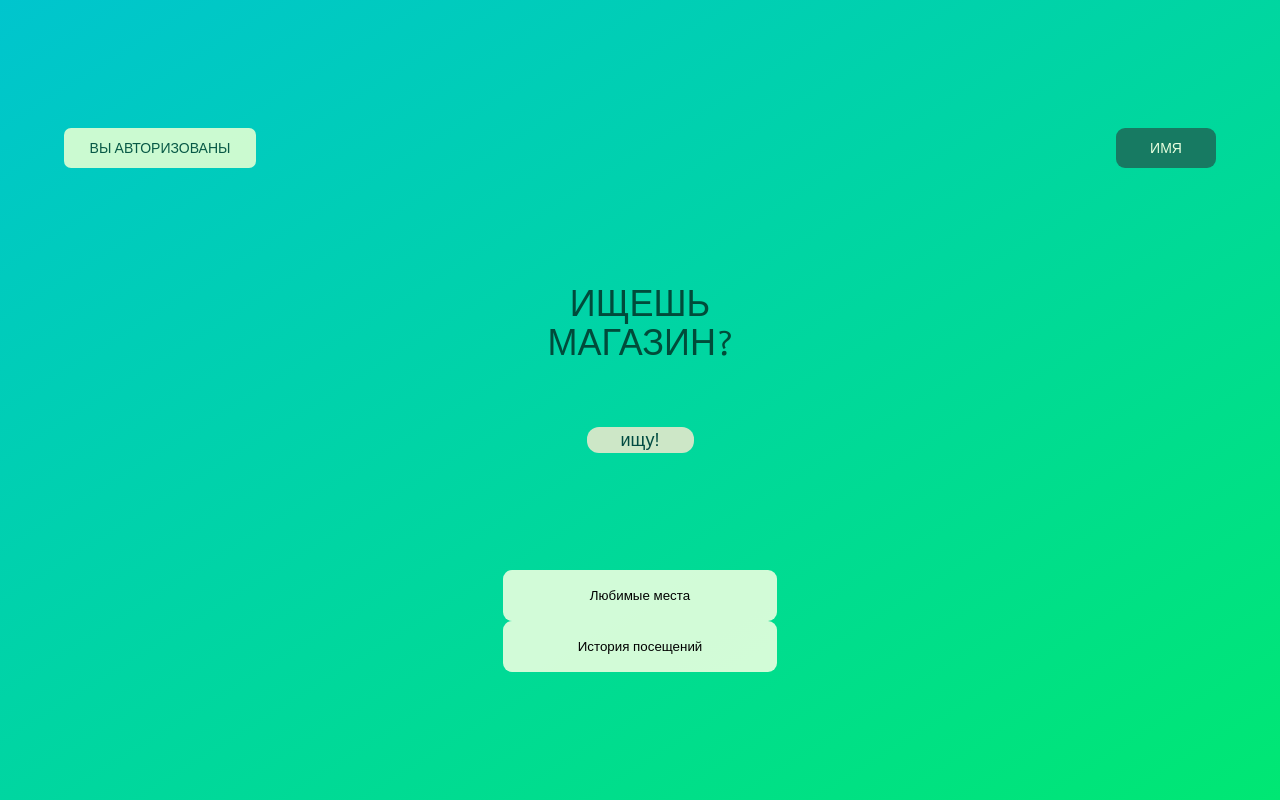
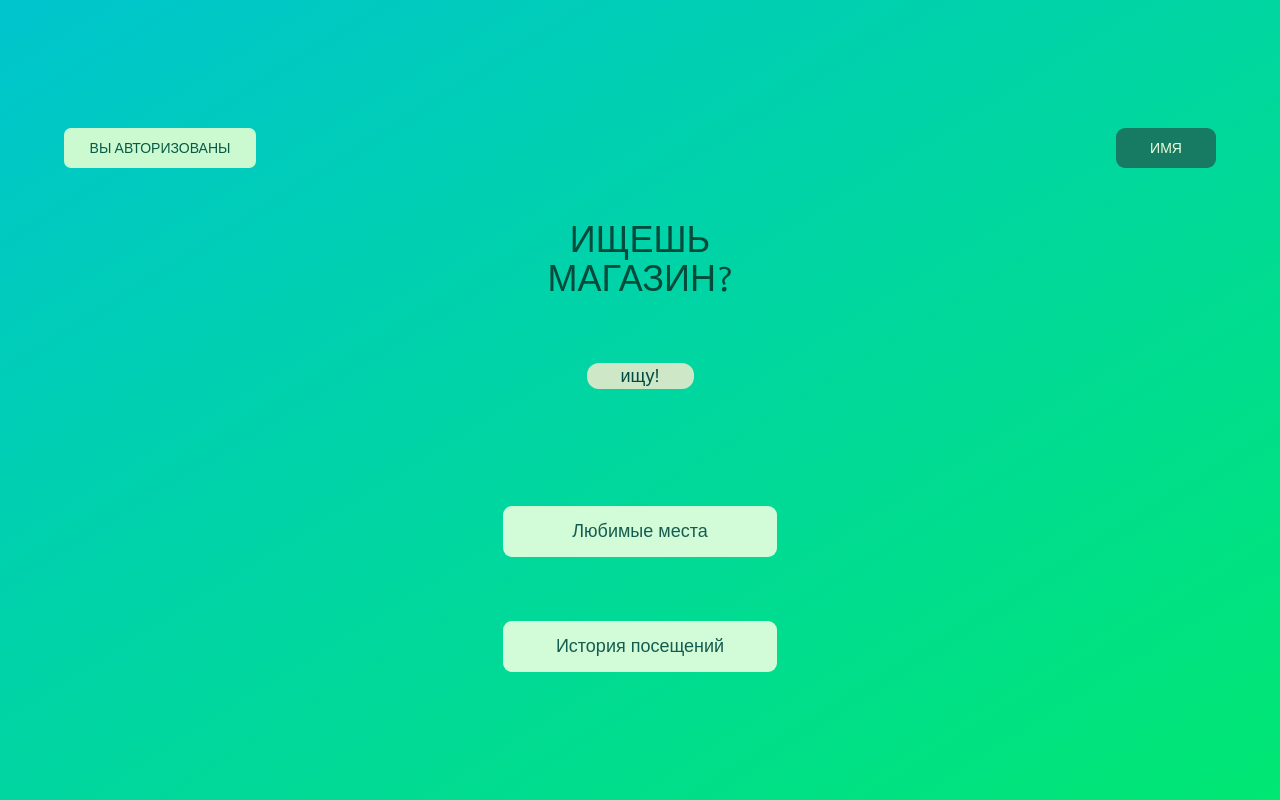
Before and after one commit to 69raccoon96/hackathon2020, a React (Create React App) app: page / in a window 1280 px wide. Built offline with nearby package versions, Linux system fonts and the light colour scheme; a web font is replaced by a local one.

Commit message:
ready first page

```diff
--- a/src/App.css
+++ b/src/App.css
@@ -38,14 +38,26 @@
   border: 0 !important;
   width: 274px;
   height: 51px;
+  margin-top: 5%;
 }
+.bottom-button-text
+{
+  font-style: normal;
+  font-weight: normal;
+  font-size: 18px;
+  line-height: 19px;
+  text-align: center;
+
+  color: rgba(0, 74, 65, 0.9);
+
+}
+
 .bottom-block
 {
   display: flex;
   flex-direction: column;
   align-items: center;
   margin-bottom: 10%;
-  justify-content: space-around;
 }
 .not-auth-button
 {
--- a/src/App.js
+++ b/src/App.js
@@ -12,8 +12,12 @@ function App() {
                       <div className="middle-part-text">ищу!</div></button>
               </div>
               <div className="bottom-block">
-                  <button className="bottom-button">Любимые места</button>
-                  <button className="bottom-button">История посещений</button>
+                  <button className="bottom-button">
+                      <div className="bottom-button-text">Любимые места</div>
+                  </button>
+                  <button className="bottom-button">
+                      <div className="bottom-button-text">История посещений</div>
+                  </button>
               </div>
           </div>
       </header>
```
